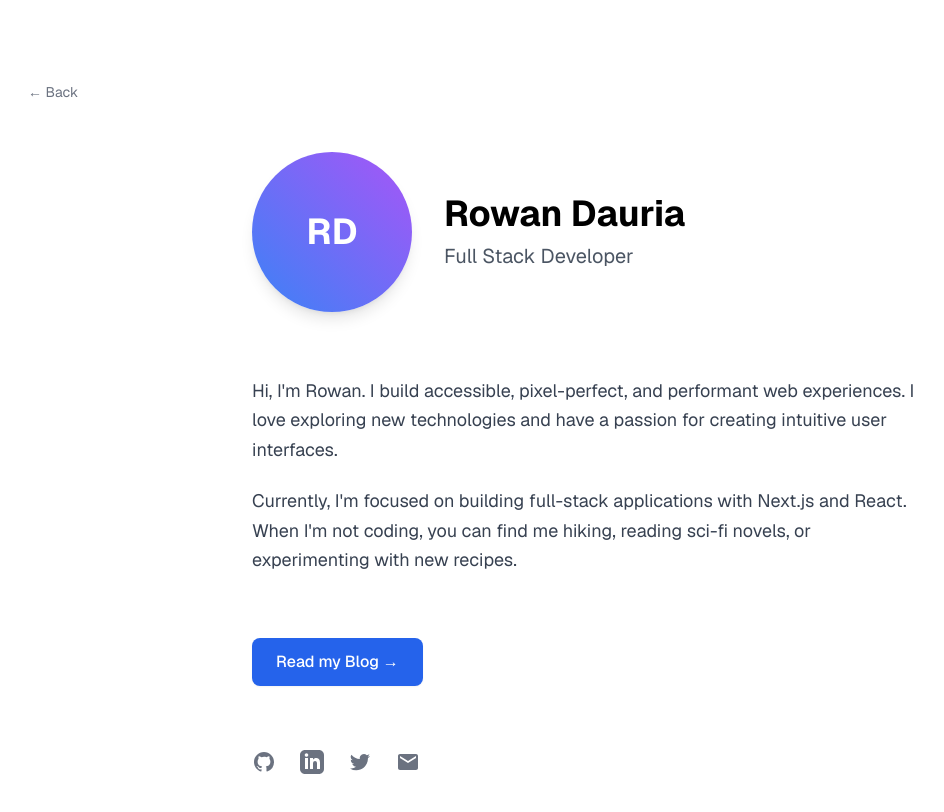
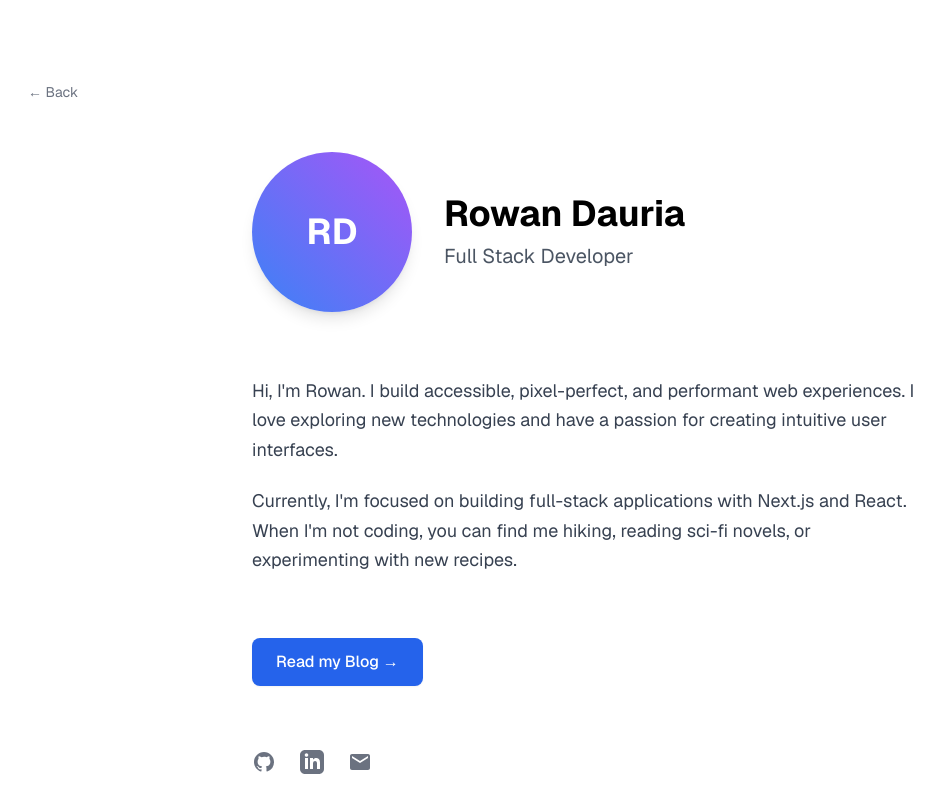
Before and after one commit to rowan-dauria/my-website, a Next.js app: page /about in a window 1280 px wide. Shown: the top 812 px of the page, without its empty margins (52-996 px from the left). Built offline with nearby package versions, Linux system fonts and the light colour scheme.

Commit message:
update socials

```diff
--- a/src/app/about/page.tsx
+++ b/src/app/about/page.tsx
@@ -55,10 +55,9 @@ export default function About() {
 
                 {/* Social Links */}
                 <div className="flex gap-6 mt-8">
-                    <SocialLink href="https://github.com" label="GitHub" icon="github" />
-                    <SocialLink href="https://linkedin.com" label="LinkedIn" icon="linkedin" />
-                    <SocialLink href="https://twitter.com" label="Twitter" icon="twitter" />
-                    <SocialLink href="mailto:hello@example.com" label="Email" icon="email" />
+                    <SocialLink href="https://github.com/rowan-dauria" label="GitHub" icon="github" />
+                    <SocialLink href="https://linkedin.com/in/rowan-dauria" label="LinkedIn" icon="linkedin" />
+                    <SocialLink href="mailto:rowandauria1@gmail.com" label="Email" icon="email" />
                 </div>
             </main>
         </div>
```
